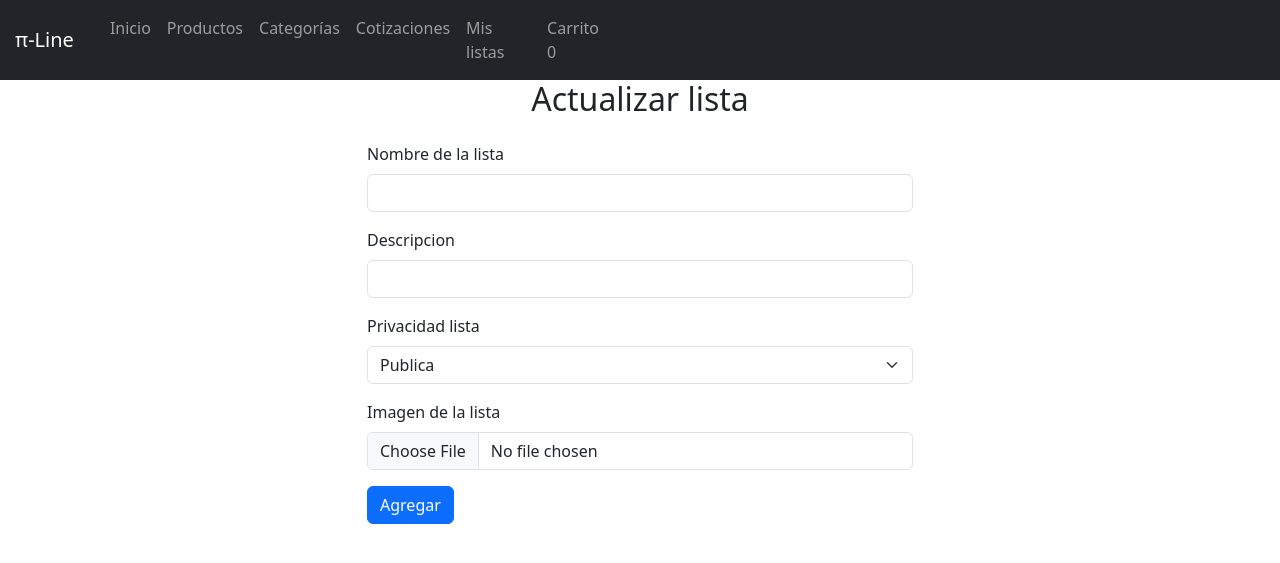
After one commit to Jonartr/BDM, a PHP site: page /Editarlista.php in a window 1280 px wide. The commit adds this page. Shown: the top 563 px of the page. Run offline with PHP 8.4, Linux system fonts and the light colour scheme; data that the repository does not hold is empty.

Commit message:
Correcciones ABC

```diff
--- /dev/null
+++ b/Editarlista.php
@@ -0,0 +1,67 @@
+<!DOCTYPE html>
+<html lang="en">
+<head>
+    <meta charset="UTF-8">
+    <meta name="viewport" content="width=device-width, initial-scale=1.0">
+    <title>Nueva categoria</title>
+    <link rel="stylesheet" href="css/login.css">
+    <link href="https://cdn.jsdelivr.net/npm/bootstrap@5.3.2/dist/css/bootstrap.min.css" rel="stylesheet" integrity="sha384-T3c6CoIi6uLrA9TneNEoa7RxnatzjcDSCmG1MXxSR1GAsXEV/Dwwykc2MPK8M2HN" crossorigin="anonymous">
+</head>
+<body>
+
+<?php include("header.php");
+      $_SESSION['Opcmysql'] = 2;
+
+      $idlista;
+      if (isset($_GET['id_lista'])){
+        $idlista = $_GET['id_lista'];
+        $Lista = $_SESSION['Listas'][$idlista];
+      }
+
+?>
+
+
+<div class="container my-5">
+    <div class="row justify-content-center">
+      <div class="col-md-6">
+        <h2 class="text-center mb-4">Actualizar lista</h2>
+        <form  id="categoria" action="php/ABCLista.php" method="post" enctype = "multipart/form-data">
+
+           <input type="hidden" name ="Editlista" value = "<?php echo $Lista['ID_Lista']?>">
+          <div class="mb-3">
+            <label for="name" class="form-label">Nombre de la lista</label>
+            <input type="text" class="form-control" id="name" name="name" >
+          </div>
+
+          <div class="mb-3">
+            <label for="description" class="form-label">Descripcion </label>
+            <input type="text" class="form-control" id="description" name="description" >
+          </div>
+
+          <div class="mb-3">
+            <label for="private" class="form-label"> Privacidad lista</label>
+            <select class="form-select" id="private" name="private">
+              <option value="1">Publica</option>
+              <option value="2">Privada</option>
+            </select>
+          </div>
+
+          <div class="mb-3">
+            <label for="avatar" class="form-label">Imagen de la lista</label>
+            <input type="file"  accept="image/png, image/jpeg"  class="form-control" id="avatar" name="avatar">
+          </div>
+
+          <input type="hidden" name ="ListaEditar" value="<?php echo $idlista; ?>">
+
+          <p id= "aviso" style = "color:red;"></p>
+          <button type="submit"  class="btn btn-primary">Agregar</button>
+        </form>
+      </div>
+    </div>
+  </div>
+
+
+<script src="https://cdn.jsdelivr.net/npm/bootstrap@5.3.2/dist/js/bootstrap.bundle.min.js" integrity="sha384-C6RzsynM9kWDrMNeT87bh95OGNyZPhcTNXj1NW7RuBCsyN/o0jlpcV8Qyq46cDfL" crossorigin="anonymous"></script>
+<script src =  "js/Apicategoria.js"></script>
+</body>
+</html>
```
Also changed, not shown: Listas.php (+9 -1 lines), php/ABCLista.php (+57 -2 lines), php/ABCProducto.php (+12 -3 lines), productos.php (+6 -3 lines).
